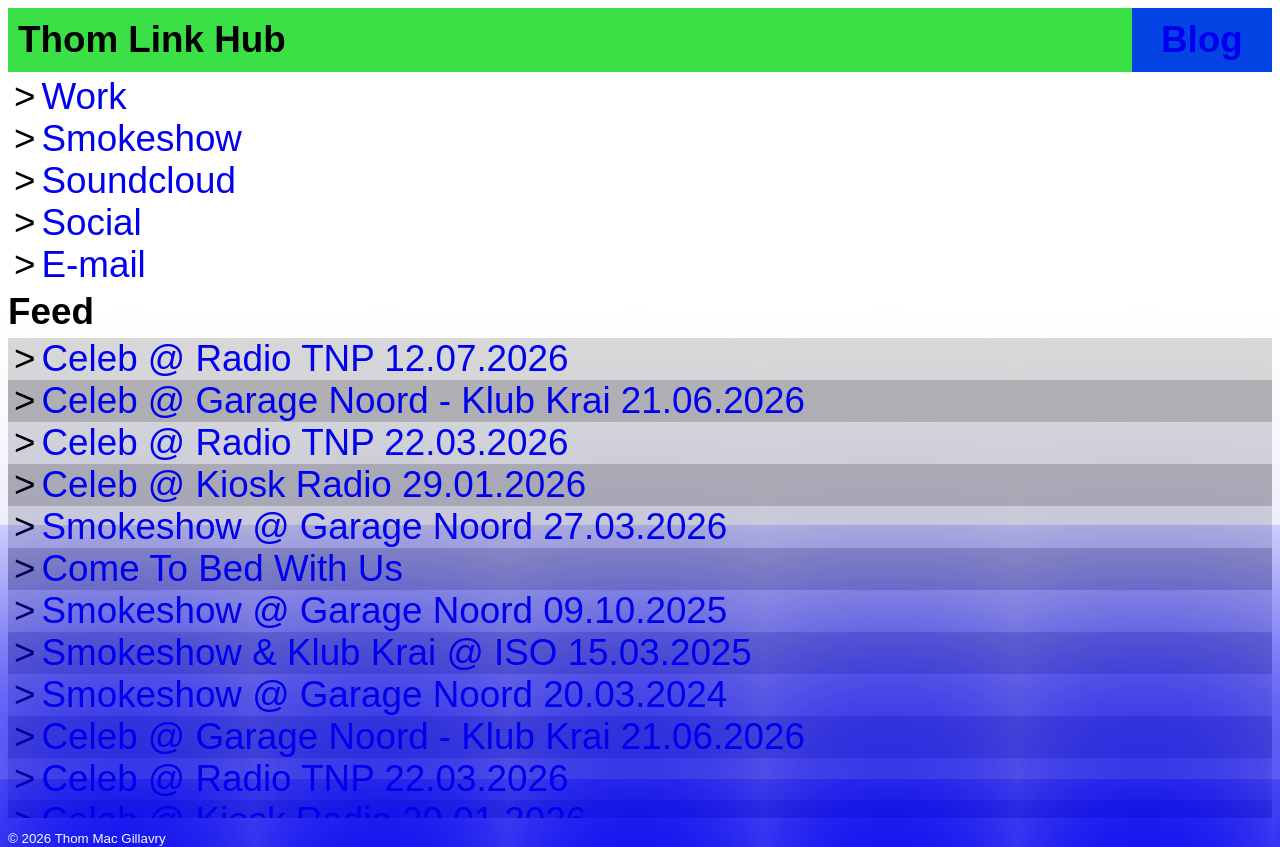
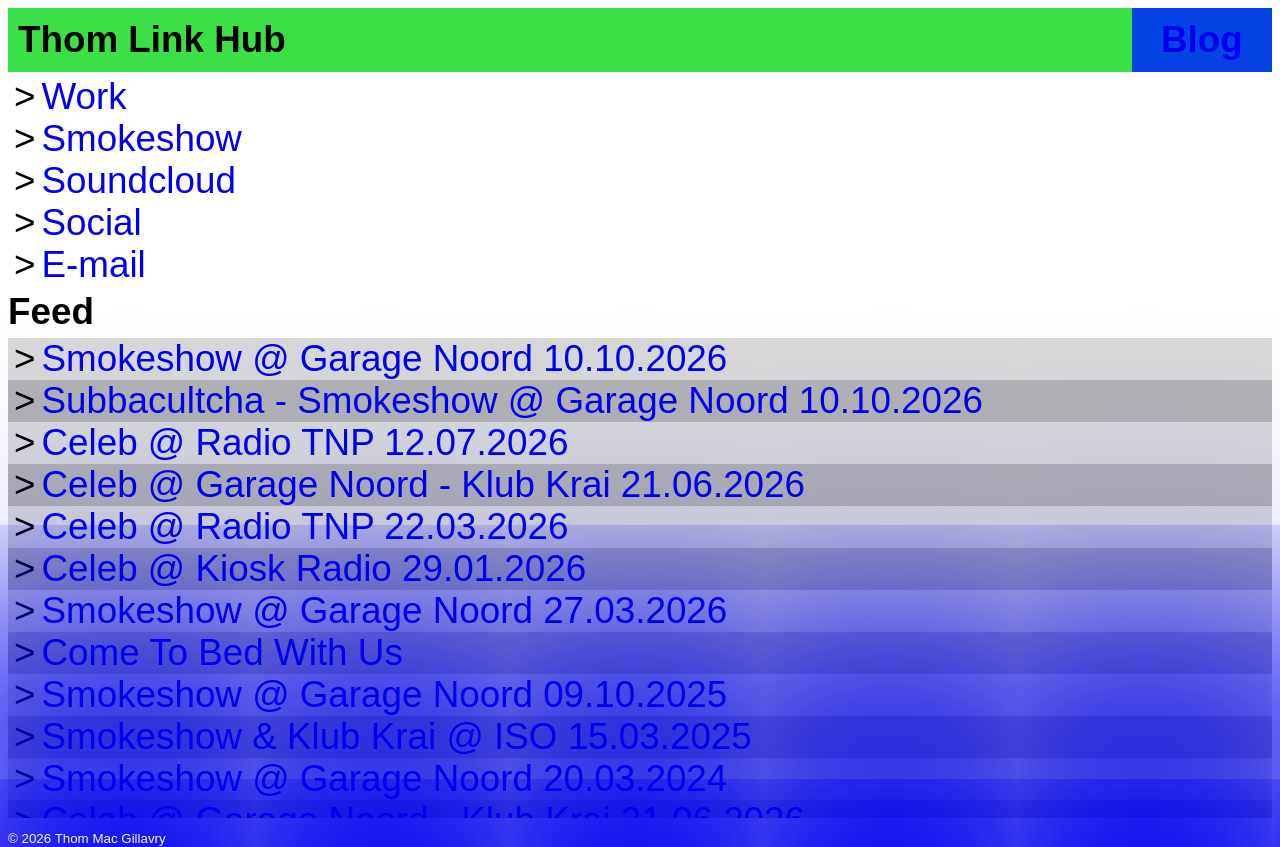
Before and after one commit to magsaver/Thom-Link-Hub, a plain HTML site: page index.html in a window 1280 px wide. Drawn offline with Linux system fonts and the light colour scheme.

Commit message:
Add event links to the feed section

```diff
--- a/index.html
+++ b/index.html
@@ -102,6 +102,8 @@
 <h2>Feed</h2>
 
   <div class="scrollfeed">
+      <div class="linkline"><div class="linkbullet">></div> <a class="link" href="https://nl.ra.co/events/2539702" target="_blank">Smokeshow @ Garage Noord 10.10.2026</a></div>
+      <div class="linkline_darkgrey"><div class="linkbullet">></div> <a class="link" href="https://subbacultcha.nl/event/67567/" target="_blank">Subbacultcha - Smokeshow @ Garage Noord 10.10.2026 </a></div>
       <div class="linkline"><div class="linkbullet">></div> <a class="link" href="https://soundcloud.com/radiotemponaopara/celeb-12072026" target="_blank">Celeb @ Radio TNP 12.07.2026</a></div>
       <div class="linkline_darkgrey"><div class="linkbullet">></div> <a class="link" href="https://soundcloud.com/celebceleb/celeb-garage-noord-klub-krai" target="_blank">Celeb @ Garage Noord - Klub Krai 21.06.2026 </a></div>
       <div class="linkline" ><div class="linkbullet">></div> <a class="link" href="https://soundcloud.com/radiotemponaopara/celeb-22032026" target="_blank">Celeb @ Radio TNP 22.03.2026 </a></div>
```
